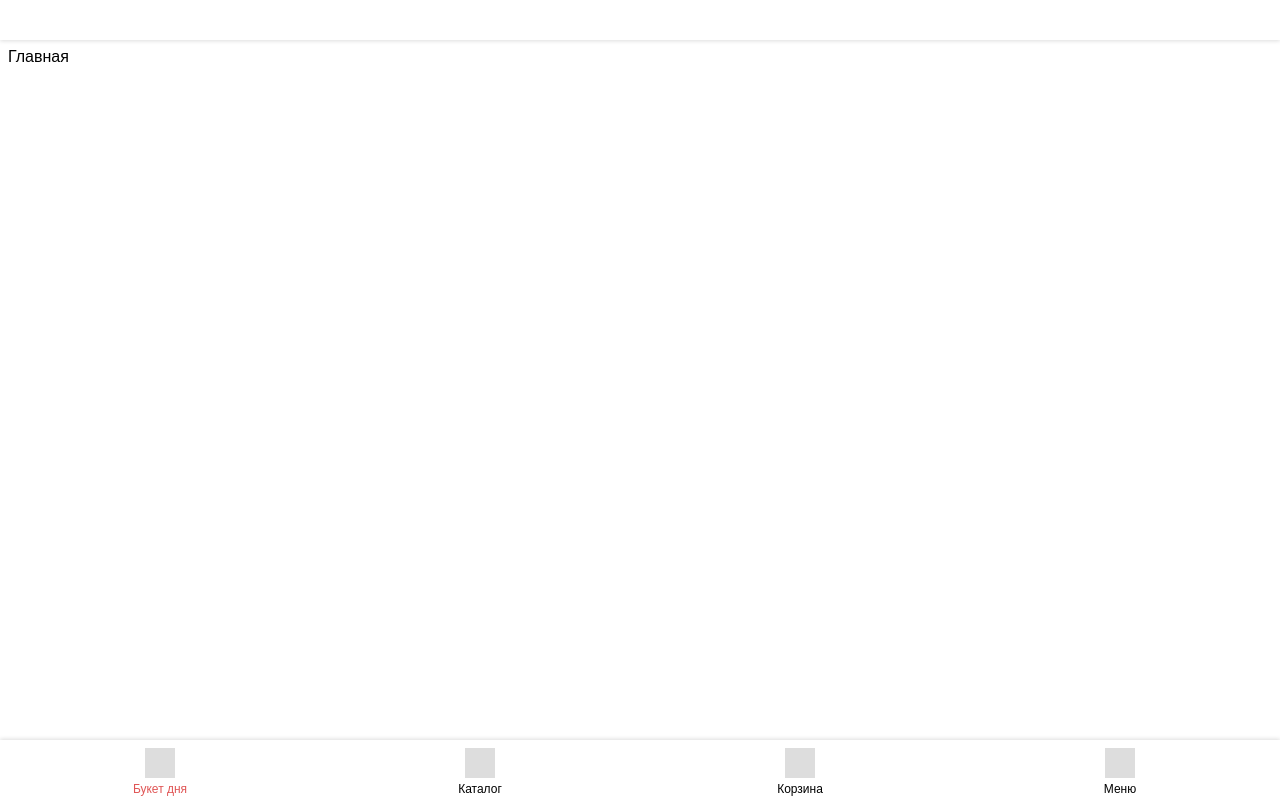
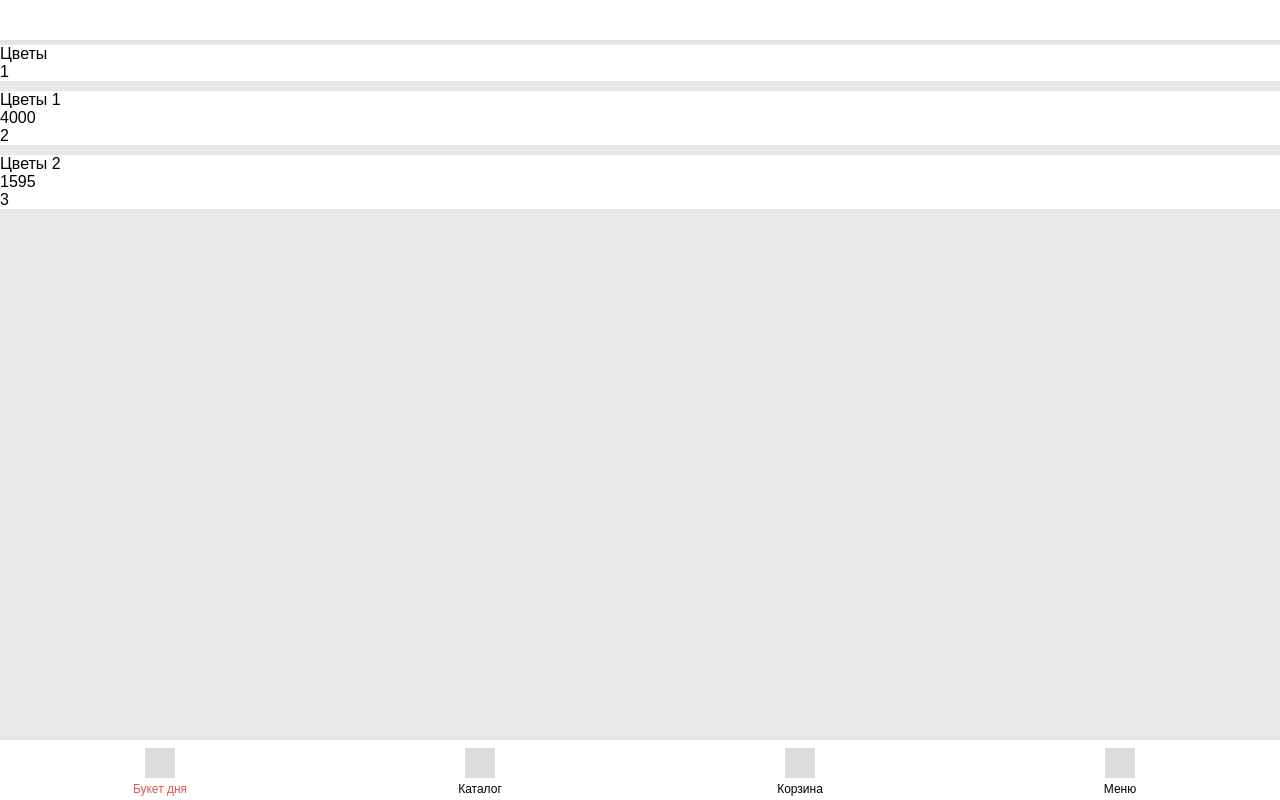
Before and after one commit to i4j5/flowers-app, a Vue app: page / in a window 1280 px wide. Built offline with nearby package versions, Linux system fonts and the light colour scheme.

Commit message:
add component product

```diff
--- a/src/App.vue
+++ b/src/App.vue
@@ -21,6 +21,11 @@
 </script>
 
 <style lang="stylus">
+  body
+    background-color #e8e8e8
+    width 100%
+    padding 0
+    margin 0
   #app
     font-family Arial, sans-serif
   .page
@@ -43,4 +48,6 @@
     display block
     height 60px
     box-shadow 0 -1px 4px #ddd
+  .content
+    padding-top 5px
 </style>
--- a/src/components/menu/menu.vue
+++ b/src/components/menu/menu.vue
@@ -1,6 +1,6 @@
 <template lang="pug">
   .menu
-    router-link(to="/" tag="div" class="menu__item")
+    router-link(to="/" tag="div" class="menu__item menu__item_page_main")
       .menu__icon
       .menu__text Букет дня
     router-link(to="/categories" tag="div" class="menu__item")
@@ -31,6 +31,10 @@
       border none
       &_active
         color #e05555
+      &_exact-active
+        color #e05555 !important
+      &_page_main
+        color #000
     &__text
       text-align center
       font-size 12px
--- /dev/null
+++ b/src/components/product/product.vue
@@ -0,0 +1,31 @@
+<template lang="pug">
+  .product
+    .product__title {{ folder.title }}
+    .product__price {{ folder.price }}
+    .product__id {{ folder.id }}
+</template>
+
+<script>
+  export default {
+    name: 'menu',
+    data: () => {
+      return {}
+    },
+    props:{
+      folder: {
+        type: Object,
+        required: true
+      }
+    },
+    methods: {
+
+    }
+  }
+</script>
+
+<style lang="stylus">
+  .product
+    width 100%
+    background-color #fff
+    margin-bottom  10px
+</style>
--- a/src/pages/main.vue
+++ b/src/pages/main.vue
@@ -1,9 +1,36 @@
 <template lang="pug">
-  div Главная
+  div
+    div(v-for="item in items")
+      product(:folder="item")
 </template>
 
 <script>
+  import product from "@/components/product/product"
+
   export default {
-    name: 'main'
+    data: () => {
+      return {
+        items: [
+          {
+            id: 1,
+            title: "Цветы"
+          },
+          {
+            id: 2,
+            title: "Цветы 1",
+            price: 4000
+          },
+          {
+            id: 3,
+            title: "Цветы 2",
+            price: 1595
+          }
+        ]
+      }
+    },
+    name: "main",
+    components: {
+      product
+    }
   }
 </script>
--- a/src/router.js
+++ b/src/router.js
@@ -33,8 +33,8 @@ const scrollBehavior = (to, from, savedPosition) => {
 export default new Router({
 	mode: 'history',
 	base: '/',
-  //linkActiveClass: 'menu__item_active',
-  linkExactActiveClass: 'menu__item_active',
+  linkActiveClass: 'menu__item_active',
+  linkExactActiveClass: 'menu__item_exact-active',
 	scrollBehavior,
   routes: [
     { path: '/', component: main },
```
